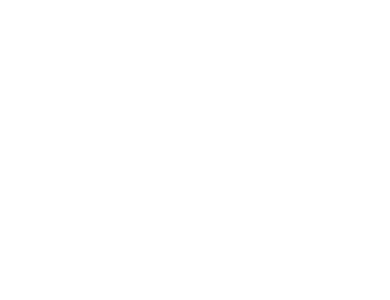
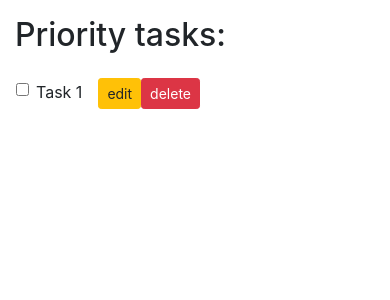
Before and after one commit to milkywaynian/todo-app-frontend, a React (Create React App) app: page / in a window 390 px wide. Shown: the top 300 px of the page. Built offline with nearby package versions, Linux system fonts and the light colour scheme.

Commit message:
added priority items components

```diff
--- a/src/components/Body.js
+++ b/src/components/Body.js
@@ -1,12 +1,23 @@
 import React from 'react';
 import Navigation from './Navigation'
+import PriorityTasks from './PriorityTasks'
 
 
 class Body extends React.Component {
 
     render() {
         return (
+        <div>
+            <div className = "row">
+            <div className="col-3 d-none d-md-block bg-light sidebar-sticky sidebar">
             <Navigation />
+            </div>
+
+            <div className="col-9 middle">
+            <PriorityTasks />
+            </div>
+            </div>
+        </div>
         );
     }
   }
--- a/src/components/Navigation.js
+++ b/src/components/Navigation.js
@@ -10,9 +10,7 @@
 class Navigation extends React.Component {
 
     render() {
-        return (
-            <div className = "row">
-            <div className="col-3 d-none d-md-block bg-light sidebar-sticky sidebar">
+        return (<div>
                <ul className="nav flex-column">
                     <NavHome />
                     <NavInbox />
@@ -23,7 +21,6 @@
                     <NavReference />
                 </ul>
             </div>
-            </div>
         );
     }
   }
--- /dev/null
+++ b/src/components/Priority Tasks Components/ListItem.js
@@ -0,0 +1,20 @@
+import React from 'react'
+
+
+class ListItem extends React.Component {
+
+    render() {
+        return (
+            <>
+             <input class="form-check-input" type="checkbox" id="defaultCheck1"></input>
+             <label class="form-check-label pr-3 pb-2" for="defaultCheck1">
+                Task 1
+             </label>
+             <button type="button" class="btn btn-sm btn-warning">edit</button>
+             <button type="button" class="btn btn-sm btn-danger">delete</button>
+            </>
+        );
+    }
+  }
+
+  export default ListItem;
--- /dev/null
+++ b/src/components/Priority Tasks Components/PriorityHeader.js
@@ -0,0 +1,14 @@
+
+import React from 'react'
+
+
+class PriorityHeader extends React.Component {
+
+    render() {
+        return (
+            <h2 className = "pt-3 pb-3 first-header">Priority tasks:</h2>
+        );
+    }
+  }
+
+  export default PriorityHeader;
--- /dev/null
+++ b/src/components/Priority Tasks Components/PriorityItems.js
@@ -0,0 +1,24 @@
+import React from 'react'
+import ListItem from "./ListItem"
+
+
+class PriorityItems extends React.Component {
+
+    render() {
+        return (
+         <div>
+            <div class = "priority-container pb-5 pl-3">
+            <ul class="d-flex flex-column form-check todo-list">
+                <div class = "row">
+                  <li>
+                    <ListItem />
+                  </li>
+                </div>
+            </ul>
+         </div>
+         </div>
+        );
+    }
+  }
+
+  export default PriorityItems;
--- /dev/null
+++ b/src/components/PriorityTasks.js
@@ -0,0 +1,18 @@
+import React from 'react'
+import PriorityHeader from "./Priority Tasks Components/PriorityHeader"
+import PriorityItems from "./Priority Tasks Components/PriorityItems"
+
+class PriorityTasks extends React.Component {
+
+    render() {
+        return (
+        <>
+            <PriorityHeader />
+            <PriorityItems />
+         </>
+        );
+    }
+  }
+
+
+  export default PriorityTasks;
```
